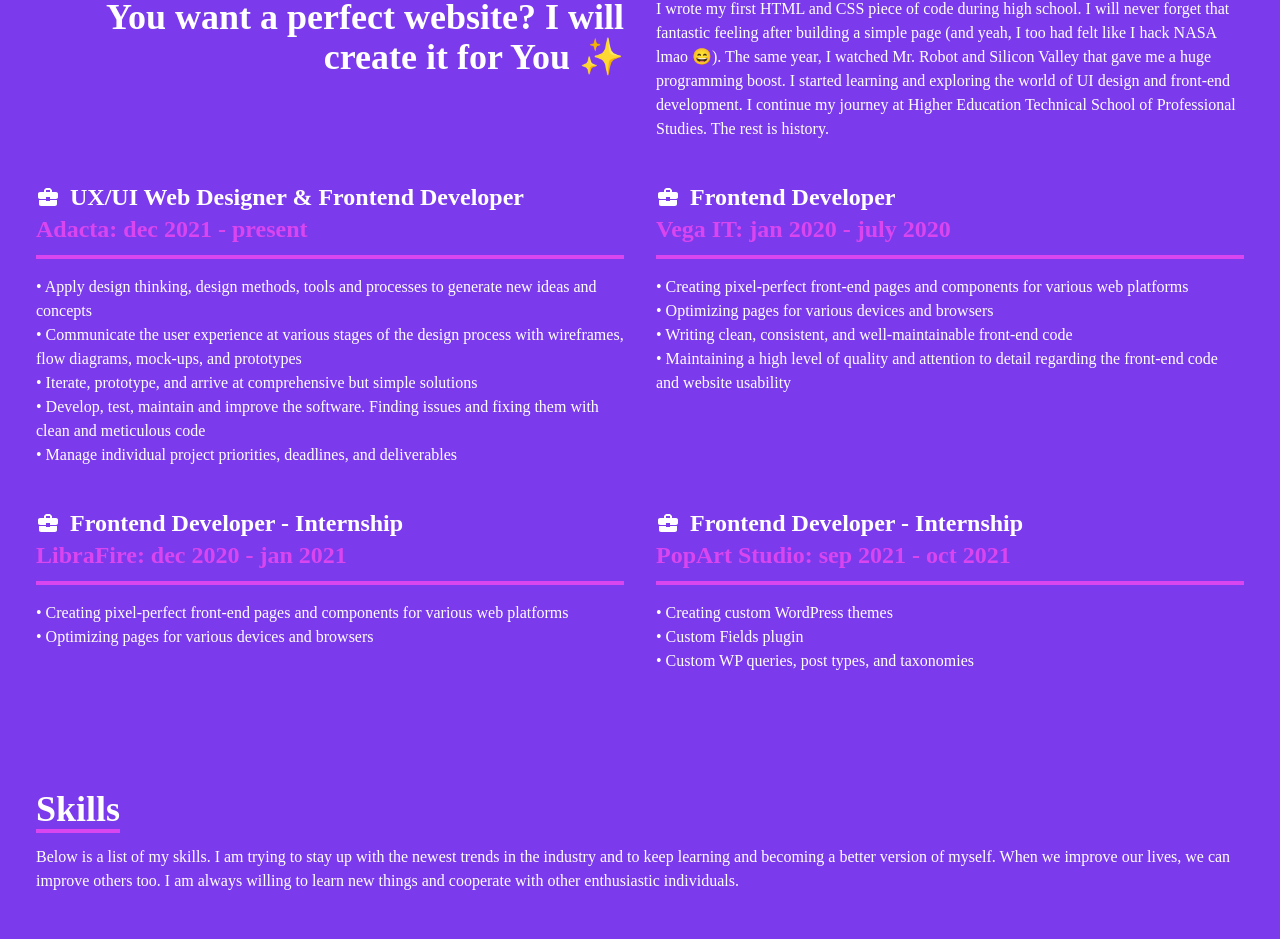
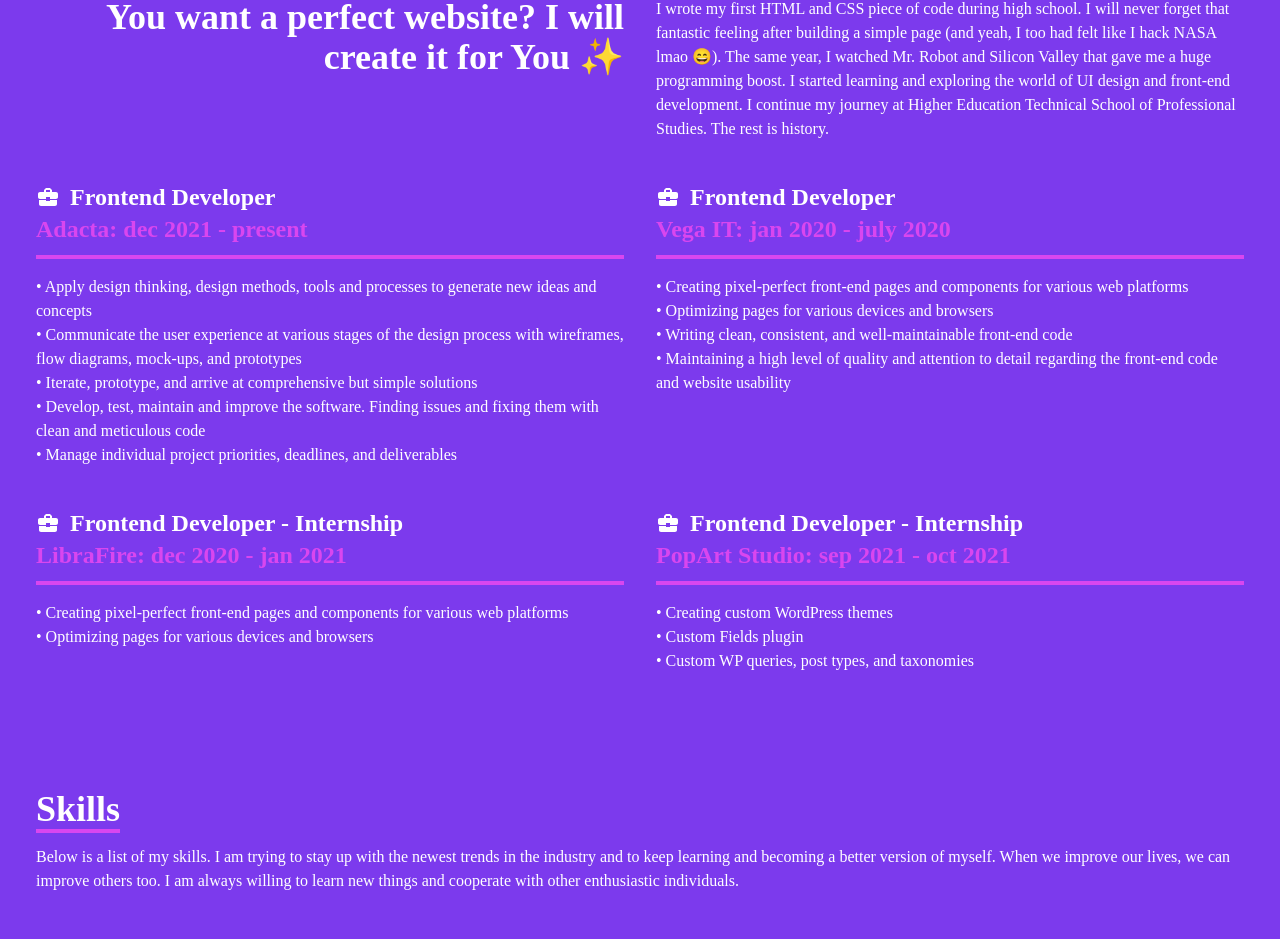
Before and after one commit to jovana-marceta/portfolio_2022, a React (Create React App) app: page / in a window 1280 px wide. Shown: the part 975-1914 px from the top of the page. Built offline with nearby package versions, Linux system fonts and the light colour scheme.

Commit message:
Update Experience.jsx

```diff
--- a/src/components/Experience.jsx
+++ b/src/components/Experience.jsx
@@ -24,7 +24,7 @@ const About = () => {
             <div className='max-w-[1240px] w-full px-4 grid sm:grid-cols-2 gap-8  mb-10'>
                 <div>
                     <div className='border-b-4 border-fuchsia-500 mb-4'>
-                        <h3 className='text-2xl font-bold flex items-center justify-start gap-x-[10px]'> <MdBusinessCenter className='inline'/> UX/UI Web Designer &#38; Frontend Developer</h3>
+                        <h3 className='text-2xl font-bold flex items-center justify-start gap-x-[10px]'> <MdBusinessCenter className='inline'/> Frontend Developer</h3>
                         <h4 className='text-2xl text-fuchsia-500 font-bold mb-[10px]'>Adacta: dec 2021 - present</h4>
                     </div>
                     <ul>
```
